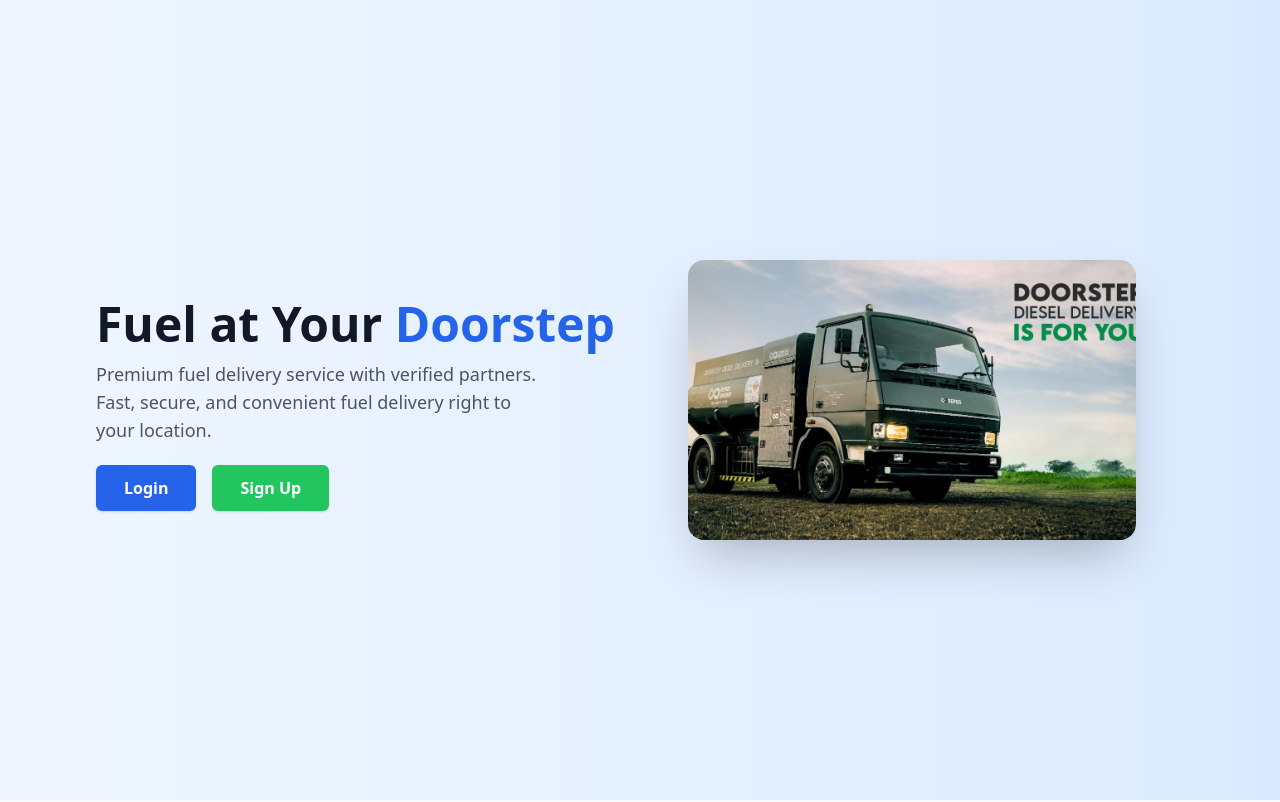
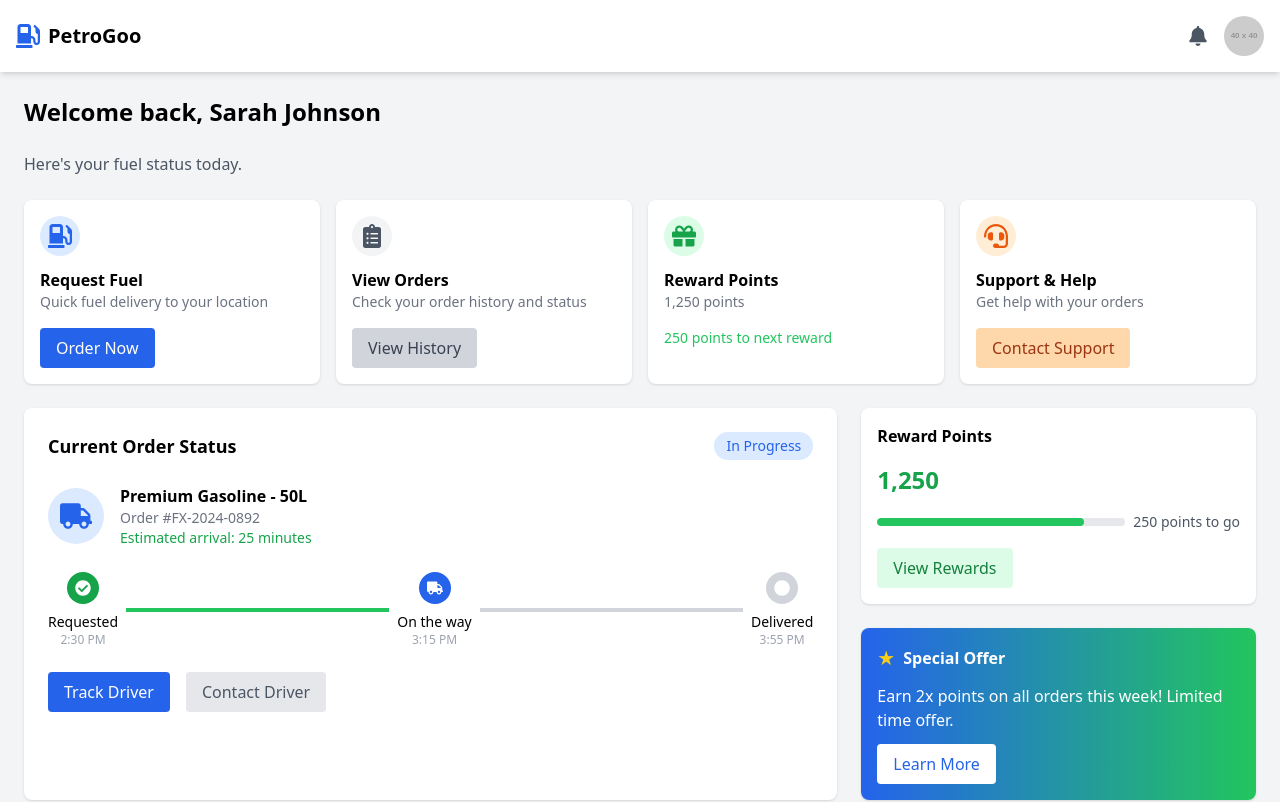
Before and after one commit to TarunBandaru16/PetroGoo, a React (Create React App) app: page /dashboard in a window 1280 px wide. Before the commit this address led to /. Shown: the top 802 px of the page. Built offline with nearby package versions, Linux system fonts and the light colour scheme.

Commit message:
Clean commit: updated code and added .gitignore

```diff
--- a/src/hooks/useAuth.js
+++ b/src/hooks/useAuth.js
@@ -1,5 +1,7 @@
-// src/hooks/useAuth.js
-import { useContext } from "react";
-import { AuthContext } from "../context/AuthContext";
-
-export const useAuth = () => useContext(AuthContext);
+export function useAuth() {
+  const user = {
+    role: "customer",
+    name: "Sarah Johnson"
+  };
+  return { user };
+}
--- a/src/pages/auth/Login.jsx
+++ b/src/pages/auth/Login.jsx
@@ -12,7 +12,7 @@ export default function Login() {
           <div className="w-14 h-14 flex items-center justify-center rounded-full bg-gradient-to-r from-blue-500 to-green-400 text-white text-3xl">
             <FaGasPump />
           </div>
-          <h1 className="text-2xl font-bold mt-3">FuelDrop</h1>
+          <h1 className="text-2xl font-bold mt-3">PetroGoo</h1>
           <p className="text-gray-500">Fuel delivery at your doorstep</p>
         </div>
 
--- a/src/pages/auth/Register.jsx
+++ b/src/pages/auth/Register.jsx
@@ -12,7 +12,7 @@ export default function Register() {
           <div className="w-14 h-14 flex items-center justify-center rounded-full bg-gradient-to-r from-blue-500 to-green-400 text-white text-3xl">
             <FaGasPump />
           </div>
-          <h1 className="text-2xl font-bold mt-3">FuelDrop</h1>
+          <h1 className="text-2xl font-bold mt-3">PetroGoo</h1>
           <p className="text-gray-500">Fuel delivery at your doorstep</p>
         </div>
 
--- a/src/pages/customer/Dashboard.jsx
+++ b/src/pages/customer/Dashboard.jsx
@@ -1,28 +1,185 @@
 // src/pages/customer/Dashboard.jsx
-import React from "react";
-import { useAuth } from "../../hooks/useAuth";
-import { useNavigate } from "react-router-dom";
+import { useState } from "react";
+import {
+  FaGasPump,
+  FaClipboardList,
+  FaGift,
+  FaHeadset,
+  FaTruck,
+  FaCheckCircle,
+  FaCircle,
+  FaBell,
+} from "react-icons/fa";
 
 export default function Dashboard() {
-  const { user, logout } = useAuth();
-  const navigate = useNavigate();
+  const [rewardPoints] = useState(1250);
+  const [pointsToNext] = useState(250);
+  const [orderStatus] = useState({
+    fuelType: "Premium Gasoline - 50L",
+    orderId: "#FX-2024-0892",
+    estimatedArrival: "25 minutes",
+    status: "On the way",
+    requestedAt: "2:30 PM",
+    onTheWayAt: "3:15 PM",
+    deliveredAt: "3:55 PM",
+  });
+  const [dropdownOpen, setDropdownOpen] = useState(false);
 
   return (
-    <div className="min-h-screen p-6">
-      <div className="max-w-3xl mx-auto">
-        <h1 className="text-3xl font-bold mb-4">Welcome, {user?.name || "User"}</h1>
-        <p className="mb-6">Role: {user?.role}</p>
+    <div className="min-h-screen bg-gray-100">
+      {/* Navbar */}
+      <nav className="bg-white shadow-md p-4 flex justify-between items-center">
+        <div className="flex items-center space-x-2">
+          <FaGasPump className="text-blue-600 text-2xl" />
+          <span className="font-bold text-xl">PetroGoo</span>
+        </div>
+        <div className="flex items-center space-x-4 relative">
+          <FaBell className="text-gray-600 text-xl cursor-pointer" />
+          <div className="relative">
+            <img
+              src="https://via.placeholder.com/40"
+              alt="Profile"
+              className="w-10 h-10 rounded-full cursor-pointer"
+              onClick={() => setDropdownOpen(!dropdownOpen)}
+            />
+            {dropdownOpen && (
+              <div className="absolute right-0 mt-2 w-48 bg-white shadow-lg rounded-md py-2">
+                <button className="block w-full text-left px-4 py-2 hover:bg-gray-100 cursor-pointer">Profile Settings</button>
+                <button className="block w-full text-left px-4 py-2 hover:bg-gray-100 cursor-pointer">Billing</button>
+                <button className="block w-full text-left px-4 py-2 hover:bg-gray-100 cursor-pointer">Logout</button>
+              </div>
+            )}
+          </div>
+        </div>
+      </nav>
 
-        <div className="flex gap-3">
-          <button
-            className="px-4 py-2 bg-red-500 text-white rounded"
-            onClick={() => {
-              logout();
-              navigate("/");
-            }}
-          >
-            Logout
-          </button>
+      {/* Main Content */}
+      <div className="p-6 space-y-6 max-w-7xl mx-auto">
+        <h1 className="text-2xl font-bold">Welcome back, Sarah Johnson</h1>
+        <p className="text-gray-600">Here's your fuel status today.</p>
+
+        {/* Action Cards */}
+        <div className="grid grid-cols-1 sm:grid-cols-2 lg:grid-cols-4 gap-4">
+          <div className="bg-white p-4 rounded-lg shadow hover:shadow-md transition">
+            <div className="bg-blue-100 p-2 rounded-full w-max mb-3">
+              <FaGasPump className="text-blue-600 w-6 h-6" />
+            </div>
+            <h3 className="font-semibold">Request Fuel</h3>
+            <p className="text-gray-500 text-sm mb-4">Quick fuel delivery to your location</p>
+            <button className="bg-blue-600 text-white px-4 py-2 rounded hover:bg-blue-700 cursor-pointer">Order Now</button>
+          </div>
+
+          <div className="bg-white p-4 rounded-lg shadow hover:shadow-md transition">
+            <div className="bg-gray-100 p-2 rounded-full w-max mb-3">
+              <FaClipboardList className="text-gray-600 w-6 h-6" />
+            </div>
+            <h3 className="font-semibold">View Orders</h3>
+            <p className="text-gray-500 text-sm mb-4">Check your order history and status</p>
+            <button className="bg-gray-300 text-gray-700 px-4 py-2 rounded cursor-not-allowed">View History</button>
+          </div>
+
+          <div className="bg-white p-4 rounded-lg shadow hover:shadow-md transition">
+            <div className="bg-green-100 p-2 rounded-full w-max mb-3">
+              <FaGift className="text-green-600 w-6 h-6" />
+            </div>
+            <h3 className="font-semibold">Reward Points</h3>
+            <p className="text-gray-500 text-sm mb-4">{rewardPoints.toLocaleString()} points</p>
+            <p className="text-green-500 text-sm">{pointsToNext} points to next reward</p>
+          </div>
+
+          <div className="bg-white p-4 rounded-lg shadow hover:shadow-md transition">
+            <div className="bg-orange-100 p-2 rounded-full w-max mb-3">
+              <FaHeadset className="text-orange-600 w-6 h-6" />
+            </div>
+            <h3 className="font-semibold">Support & Help</h3>
+            <p className="text-gray-500 text-sm mb-4">Get help with your orders</p>
+            <button className="bg-orange-200 text-orange-800 px-4 py-2 rounded hover:bg-orange-300 cursor-pointer">Contact Support</button>
+          </div>
+        </div>
+
+        {/* Main Two-Column Layout */}
+        <div className="grid grid-cols-1 lg:grid-cols-3 gap-6">
+          {/* Current Order Status (left) */}
+          <div className="lg:col-span-2 bg-white p-6 rounded-lg shadow space-y-6">
+            <div className="flex justify-between items-center">
+              <h2 className="font-semibold text-lg">Current Order Status</h2>
+              <span className="bg-blue-100 text-blue-600 px-3 py-1 rounded-full text-sm">In Progress</span>
+            </div>
+
+            <div className="flex items-center space-x-4">
+              <div className="bg-blue-100 p-3 rounded-full">
+                <FaTruck className="text-blue-600 w-8 h-8" />
+              </div>
+              <div>
+                <h3 className="font-semibold">{orderStatus.fuelType}</h3>
+                <p className="text-gray-500 text-sm">Order {orderStatus.orderId}</p>
+                <p className="text-green-600 text-sm">Estimated arrival: {orderStatus.estimatedArrival}</p>
+              </div>
+            </div>
+
+            {/* Status Steps */}
+            <div className="flex items-center justify-between mt-6">
+              <div className="flex flex-col items-center text-center">
+                <div className="w-8 h-8 bg-green-600 text-white rounded-full flex items-center justify-center">
+                  <FaCheckCircle />
+                </div>
+                <span className="mt-2 text-sm font-medium">Requested</span>
+                <span className="text-xs text-gray-400">{orderStatus.requestedAt}</span>
+              </div>
+
+              <div className="flex-1 h-1 bg-green-500 mx-2"></div>
+
+              <div className="flex flex-col items-center text-center">
+                <div className="w-8 h-8 bg-blue-600 text-white rounded-full flex items-center justify-center">
+                  <FaTruck />
+                </div>
+                <span className="mt-2 text-sm font-medium">On the way</span>
+                <span className="text-xs text-gray-400">{orderStatus.onTheWayAt}</span>
+              </div>
+
+              <div className="flex-1 h-1 bg-gray-300 mx-2"></div>
+
+              <div className="flex flex-col items-center text-center">
+                <div className="w-8 h-8 bg-gray-300 text-white rounded-full flex items-center justify-center">
+                  <FaCircle />
+                </div>
+                <span className="mt-2 text-sm font-medium">Delivered</span>
+                <span className="text-xs text-gray-400">{orderStatus.deliveredAt}</span>
+              </div>
+            </div>
+
+            <div className="flex space-x-4 mt-6">
+              <button className="bg-blue-600 text-white px-4 py-2 rounded hover:bg-blue-700 cursor-pointer">Track Driver</button>
+              <button className="bg-gray-200 text-gray-600 px-4 py-2 rounded hover:bg-gray-300 cursor-pointer">Contact Driver</button>
+            </div>
+          </div>
+
+          {/* Right Column – Rewards and Special Offer */}
+          <div className="space-y-6">
+            <div className="bg-white p-4 rounded-lg shadow space-y-4">
+              <h3 className="font-semibold">Reward Points</h3>
+              <p className="text-2xl font-bold text-green-600">{rewardPoints.toLocaleString()}</p>
+              <div className="flex items-center space-x-2 text-sm text-gray-600">
+                <div className="flex-1 bg-gray-200 h-2 rounded-full overflow-hidden">
+                  <div
+                    className="bg-green-500 h-2 rounded-full"
+                    style={{ width: `${(rewardPoints / (rewardPoints + pointsToNext)) * 100}%` }}
+                  ></div>
+                </div>
+                <span>{pointsToNext} points to go</span>
+              </div>
+              <button className="bg-green-100 text-green-700 px-4 py-2 rounded hover:bg-green-200 cursor-pointer">View Rewards</button>
+            </div>
+
+            <div className="bg-gradient-to-r from-blue-600 to-green-500 text-white p-4 rounded-lg shadow space-y-3">
+              <div className="flex items-center space-x-2">
+                <span className="text-yellow-400 text-xl">★</span>
+                <h3 className="font-semibold">Special Offer</h3>
+              </div>
+              <p>Earn 2x points on all orders this week! Limited time offer.</p>
+              <button className="bg-white text-blue-600 px-4 py-2 rounded hover:bg-gray-100 cursor-pointer">Learn More</button>
+            </div>
+          </div>
         </div>
       </div>
     </div>
```
Also changed, not shown: src/routes/AppRoutes.jsx (+5 -3 lines), 1 other file (tests, documents, lock files or other folders).
